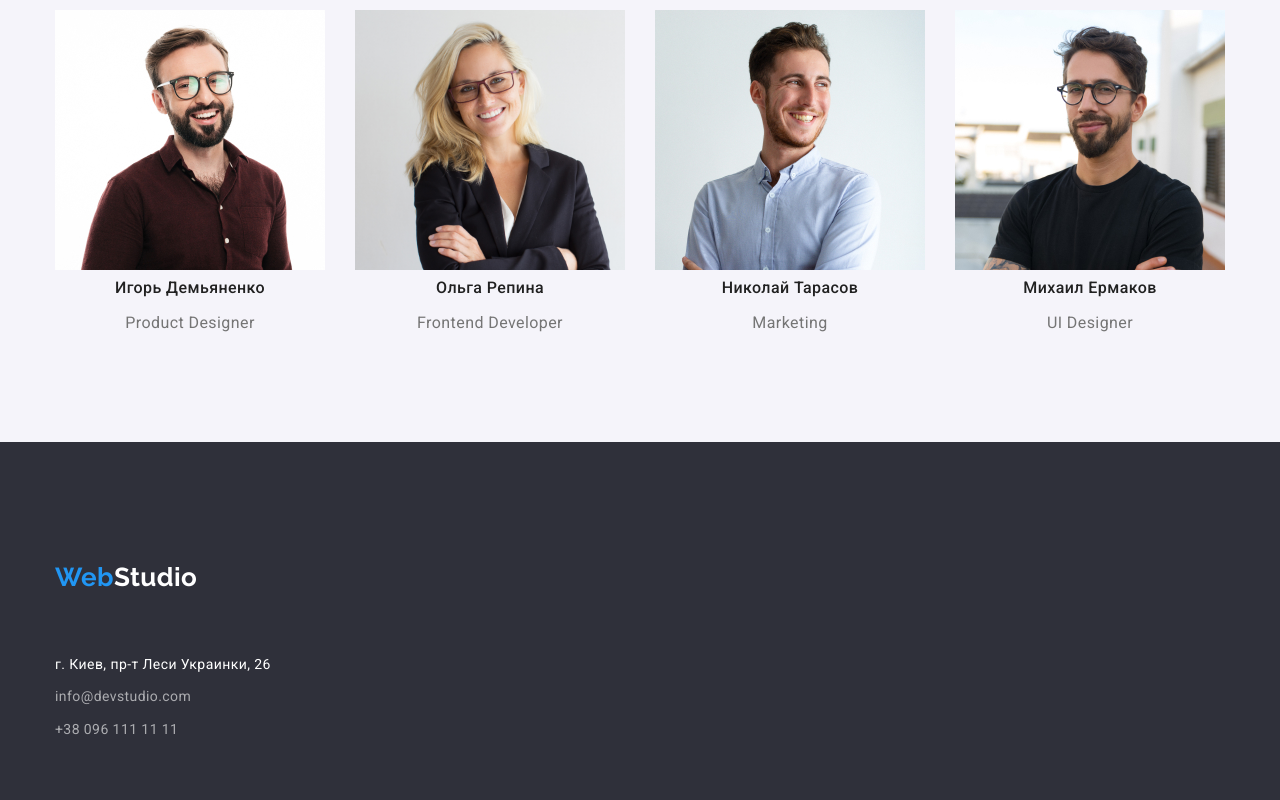
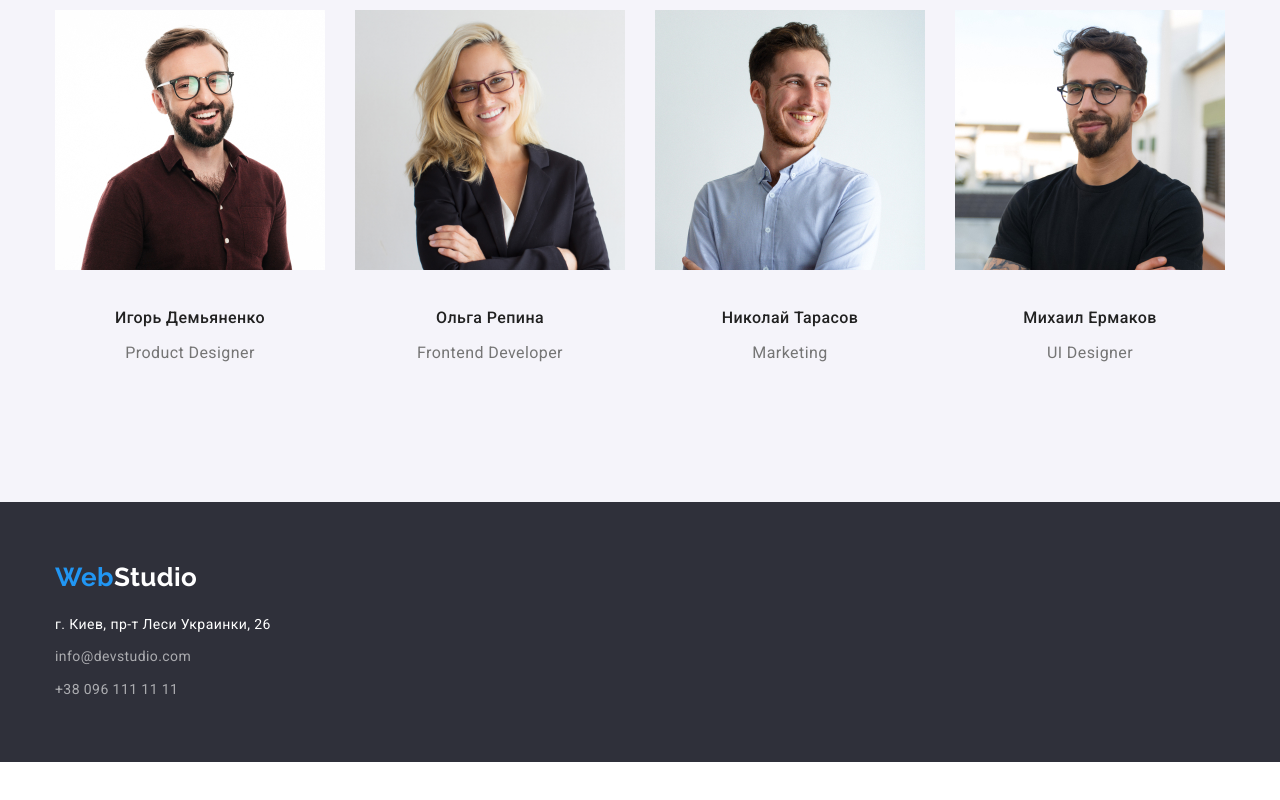
Before and after one commit to AZI-MA/goit-markup-hw-03, a plain HTML site: page index.html in a window 1280 px wide. Shown: the part 1650-2450 px from the top of the page. After the commit the page ends 2412 px from the top, so only its background shows below. Drawn offline with nearby package versions, Linux system fonts and the light colour scheme.

Commit message:
Update index.html

```diff
--- a/index.html
+++ b/index.html
@@ -45,7 +45,7 @@
   <!--Особенности-->
   <section class="section">
     <div class="container">
-      <h2 hidden class="section-title centered">Особенности</h2>
+      <h2  class="section-title centered visually-hidden">Особенности</h2>
      <ul class="feature-list list">
           <li class="item">
               <h3 class="title">Внимание к деталям</h3>
@@ -89,20 +89,28 @@
        <h2 class="section-title centered">Наша команда</h2>
        <ul class="team-list list">
            <li class="item"> <img src="images/teamcard-1.jpg" alt="Улыбающийся мужчина в очках с бородой " width="270">
-                <h3 class="title">Игорь Демьяненко</h3>
+              <div class="team-list-text">
+            <h3 class="title">Игорь Демьяненко</h3>
                 <p lang="en" class="text"> Product Designer</p>
+                </div>
            </li>
            <li class="item"><img src="images/teamcard-2.jpg" alt="Улыбающийся женщина  в очках " width="270">
-                <h3 class="title">Ольга Репина</h3>
+               <div class="team-list-text">
+            <h3 class="title">Ольга Репина</h3>
                 <p lang="en" class="text">Frontend Developer</p>
+                </div>
            </li>
            <li class="item"> <img src="images/teamcard-3.jpg" alt="Улыбающийся мужчина " width="270">
-                <h3 class="title">Николай Тарасов</h3>
+               <div class="team-list-text">
+            <h3 class="title">Николай Тарасов</h3>
                 <p lang="en" class="text">Marketing</p>
+                </div>
            </li>
            <li class="item"> <img src="images/teamcard-4.jpg" alt="Мужчина в очках с бородой " width="270">
-               <h3 class="title">Михаил Ермаков</h3>
+               <div class="team-list-text">
+            <h3 class="title">Михаил Ермаков</h3>
                <p lang="en" class="text">UI Designer</p>
+              </div>
            </li>
        </ul>
     </div>
@@ -113,7 +121,7 @@
    <!--Подвал-->
    <footer class="footer">
     <div class="container">
-         <a href="./index.html" lang="en" class="logo footer">Web<span class="footer-studio">Studio</span> </a>
+         <a href="./index.html" lang="en" class="logo logo-footer">Web<span class="footer-studio">Studio</span> </a>
 
          <address class="address">г. Киев, пр-т Леси Украинки, 26</address>
 
```
